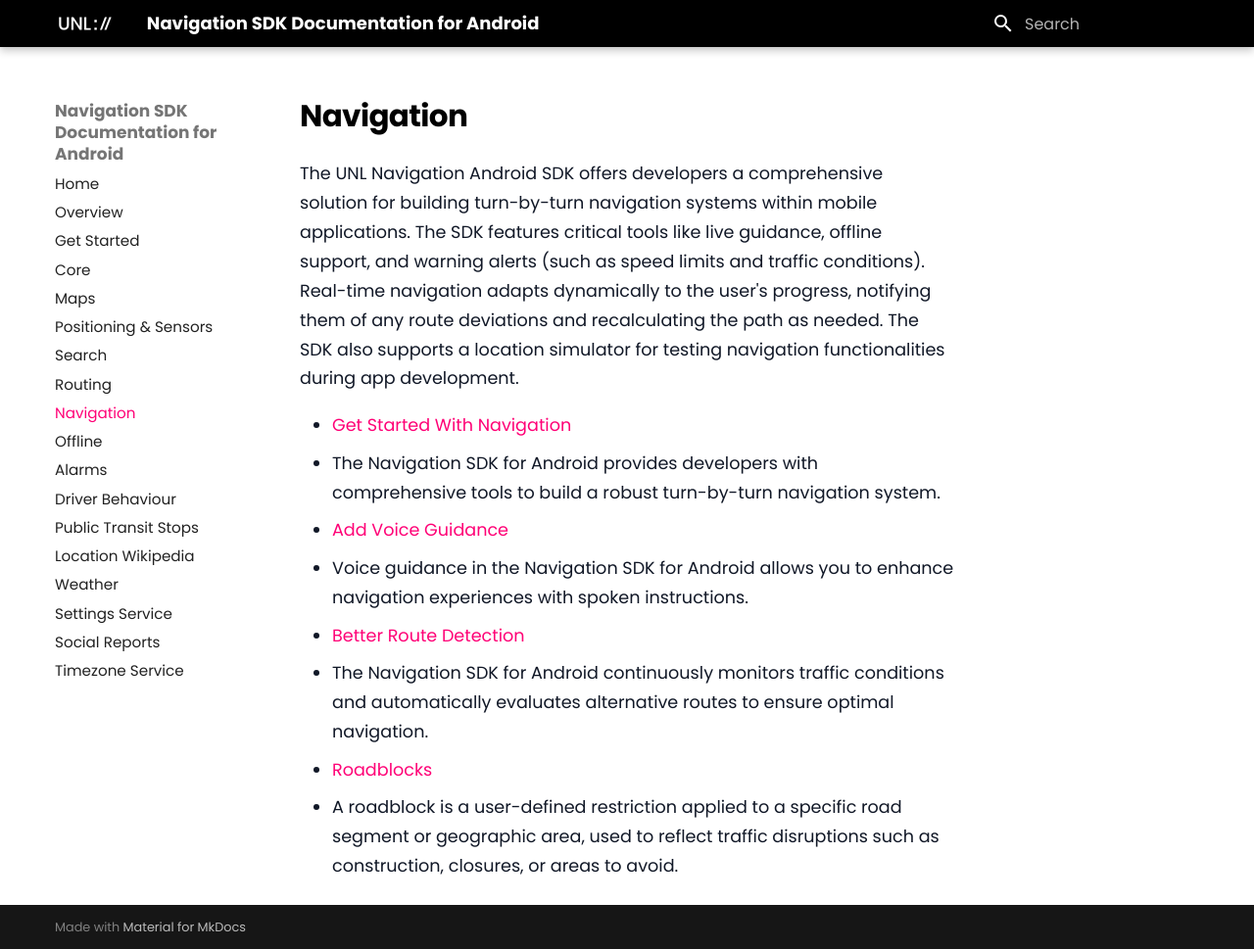
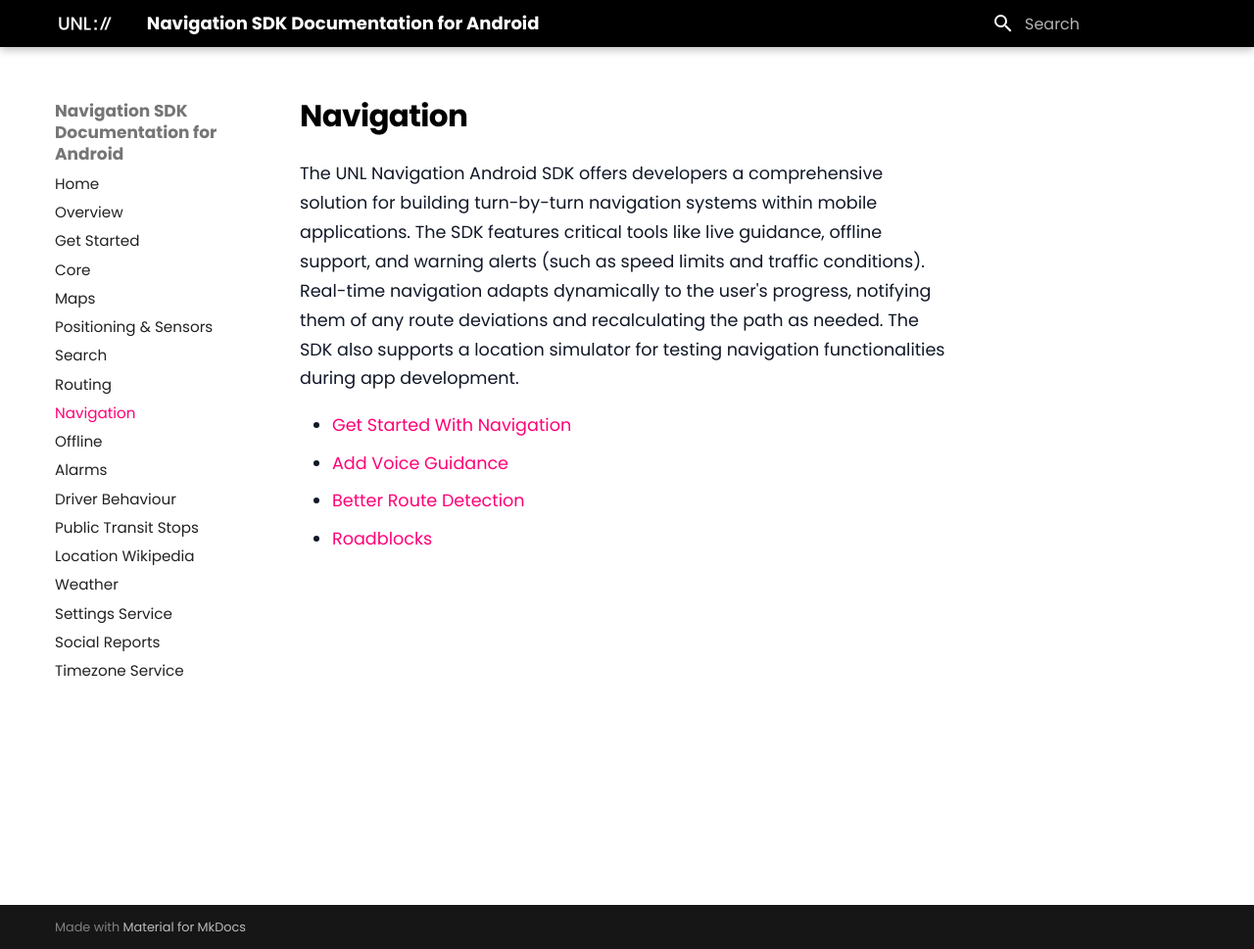
Before and after one commit to u-n-l/navigation-sdk-android-docs, an MkDocs documentation site: the page built from docs/08-Navigation/01-index.md, in a window 1280 px wide and 969 px high. Shown: the whole window at 98% size. Built offline with MkDocs 1.6.1 and Material for MkDocs 9.7.7, drawn with Linux system fonts in a browser that asks for light colours.

Commit message:
Update 01-index.md

```diff
--- a/docs/08-Navigation/01-index.md
+++ b/docs/08-Navigation/01-index.md
@@ -3,10 +3,6 @@
 The UNL Navigation Android SDK offers developers a comprehensive solution for building turn-by-turn navigation systems within mobile applications. The SDK features critical tools like live guidance, offline support, and warning alerts (such as speed limits and traffic conditions). Real-time navigation adapts dynamically to the user's progress, notifying them of any route deviations and recalculating the path as needed. The SDK also supports a location simulator for testing navigation functionalities during app development.
 
 - [Get Started With Navigation](/08-Navigation/02-Get%20Started%20with%20Navigation.md)
-   - The Navigation SDK for Android provides developers with comprehensive tools to build a robust turn-by-turn navigation system.
 - [Add Voice Guidance](/08-Navigation/03-Add%20Voice%20Guidance.md)
-   - Voice guidance in the Navigation SDK for Android allows you to enhance navigation experiences with spoken instructions.
 - [Better Route Detection](/08-Navigation/04-Better%20Route%20Detection.md)
-   - The Navigation SDK for Android continuously monitors traffic conditions and automatically evaluates alternative routes to ensure optimal navigation.
 - [Roadblocks](/08-Navigation/05-Roadblocks.md)
-   - A roadblock is a user-defined restriction applied to a specific road segment or geographic area, used to reflect traffic disruptions such as construction, closures, or areas to avoid.
```
